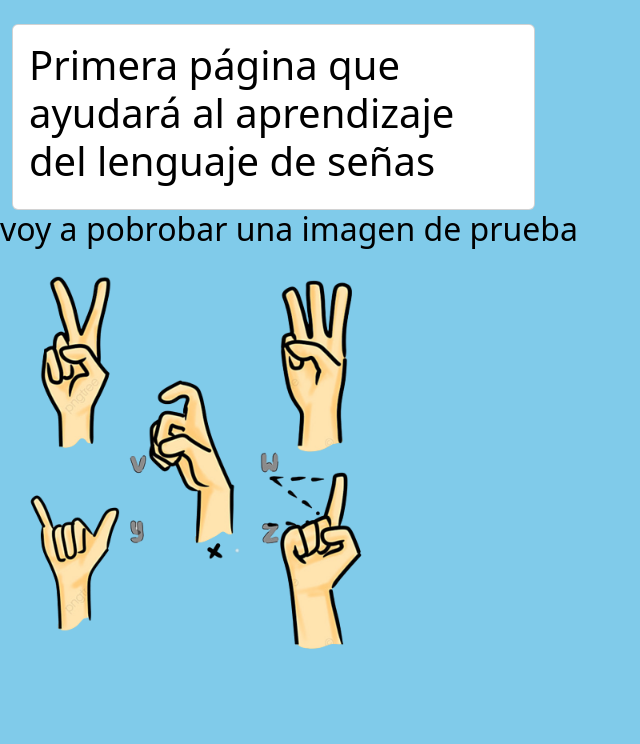
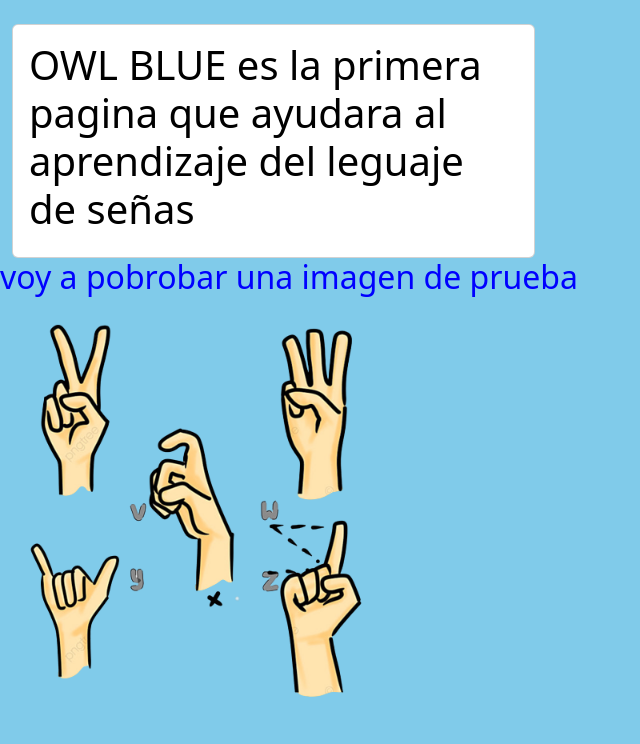
Before and after one commit to bumm1y/Owl_Blue, a Django app: page / in a window 1280 px wide. Shown: the part 56-800 px from the top of the page, without its empty margins (0-640 px from the left). Run offline with Django 4.2, Linux system fonts and the light colour scheme.

Commit message:
cambios mayoritarimente de prueba, nada definitivo

```diff
--- a/Owl_Blue/owl_blue_app/templates/owl_blue_app/index.html
+++ b/Owl_Blue/owl_blue_app/templates/owl_blue_app/index.html
@@ -2,32 +2,38 @@
 {% load static %}
 
 {% block header %}
+
     <title>Owl Blue | Home</title>
     <link rel="stylesheet" href="{% static 'css/home.css' %}">
     <script src="{% static 'js/index.js' %}"></script> <!-- Mensaje de confirmación en js-->
+
 {% endblock %}
 
 {% block content %}
+
     <!-- Mensaje de confirmación (post-registro) -->
     {% if mensaje_confirmacion %}
     <div id="check">
+
         {{ mensaje_confirmacion }}
+
     </div>
+
     {% endif %}
+
     <main class="container-fluid">
+
         <div class="col-md-5 mt-4 card card-body">
-            <h1>Primera página que ayudará al aprendizaje del lenguaje de señas</h1>
+            <h1>OWL BLUE es la primera pagina que ayudara al aprendizaje del leguaje de señas </h1>
         </div>
 
     </main class="container-fluid">
-        <div>
-            <h2>voy a pobrobar una imagen de prueba</h2>
-        </div>
-
-        <img src="{% static 'img/manos sin fondo.png' %}" width="400"/>
-
-    <main>
 
 
-    </main>
+    <h2 id="PRUEBAA">voy a pobrobar una imagen de prueba</h2>
+
+    <img src="{% static 'img/manos sin fondo.png' %}" width="400"/>
+
+
+
 {% endblock %}
--- a/Owl_Blue/static/css/home.css
+++ b/Owl_Blue/static/css/home.css
@@ -2,3 +2,9 @@
     background: rgb(128, 203, 234);
     color: black;
 }
+
+#PRUEBAA{
+
+    color: blue;
+
+}
```
